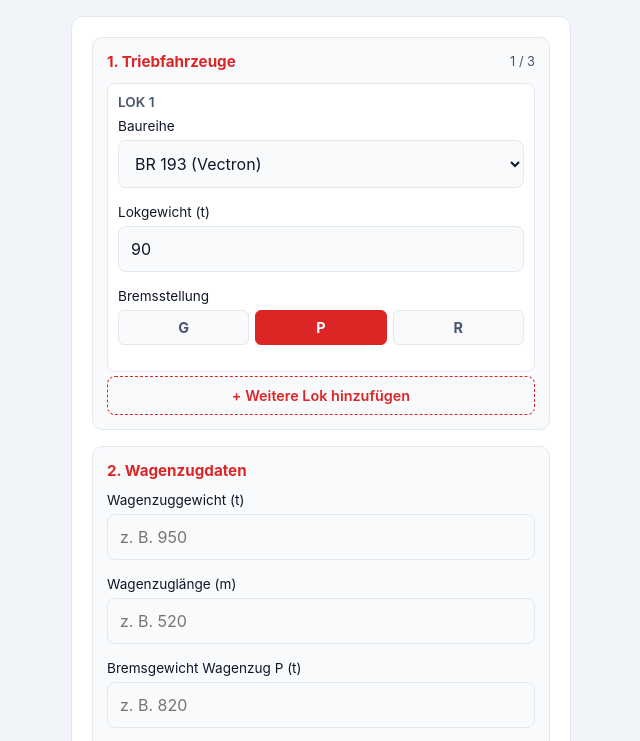
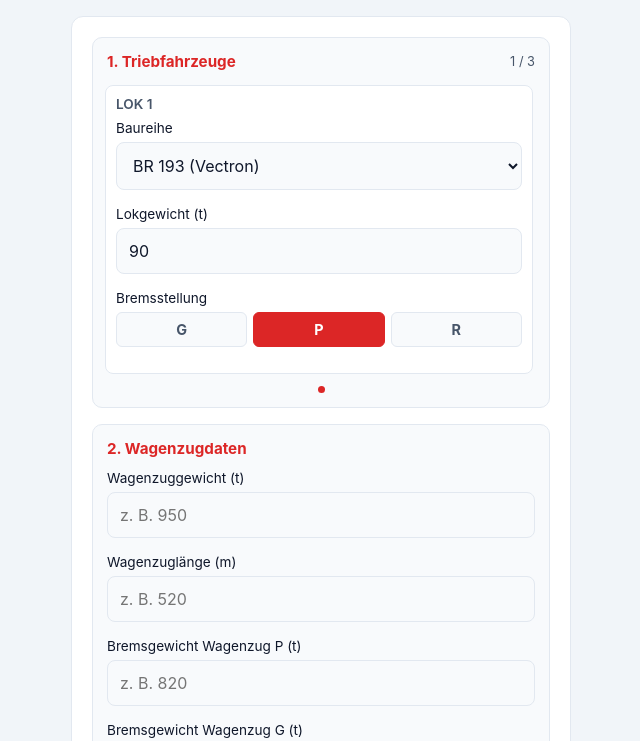
Before and after one commit to jimknopf6782/tf-assistent, a plain HTML site: page index.html in a window 1280 px wide. Both pictures are taken after a click on the button "Bremsberechnung". Shown: the part 52-793 px from the top of the page, without its empty margins (319-959 px from the left). Drawn offline with Linux system fonts and the light colour scheme.

Commit message:
Add files via upload

```diff
--- a/index.html
+++ b/index.html
@@ -295,16 +295,66 @@
       align-items: center;
     }
 
+    .lok-carousel {
+      display: flex;
+      overflow-x: auto;
+      scroll-snap-type: x mandatory;
+      -webkit-overflow-scrolling: touch;
+      scrollbar-width: none;
+      gap: 10px;
+      margin: 0 -2px;
+      padding: 2px;
+    }
+
+    .lok-carousel::-webkit-scrollbar {
+      display: none;
+    }
+
     .lok-item {
       background: var(--card-bg);
       border: 1px solid var(--border);
       border-radius: 8px;
       padding: 10px;
-      margin-bottom: 10px;
-    }
-
-    .lok-item:last-child {
-      margin-bottom: 0;
+      flex: 0 0 100%;
+      scroll-snap-align: start;
+      box-sizing: border-box;
+    }
+
+    .lok-add-card {
+      flex: 0 0 100%;
+      scroll-snap-align: start;
+      box-sizing: border-box;
+      display: flex;
+      flex-direction: column;
+      align-items: center;
+      justify-content: center;
+      gap: 10px;
+      border: 2px dashed var(--border);
+      border-radius: 8px;
+      min-height: 180px;
+      color: var(--accent);
+      cursor: pointer;
+      background: none;
+      font-weight: 600;
+      font-size: 0.9rem;
+    }
+
+    .lok-dots {
+      display: flex;
+      justify-content: center;
+      gap: 6px;
+      margin-top: 10px;
+    }
+
+    .lok-dot {
+      width: 7px;
+      height: 7px;
+      border-radius: 50%;
+      background: var(--border);
+    }
+
+    .lok-dot.active {
+      background: var(--accent);
     }
 
     .lok-header {
@@ -844,9 +894,8 @@
           <span id="b408-lok-count" style="font-size: 0.8rem; color: var(--text-muted); font-weight: 400;">1 / 3</span>
         </div>
 
-        <div id="b408-lok-container"></div>
-
-        <button id="b408-btn-add-lok" class="btn-add" onclick="b408AddLok()">+ Weitere Lok hinzufügen</button>
+        <div id="b408-lok-container" class="lok-carousel"></div>
+        <div id="b408-lok-dots" class="lok-dots"></div>
       </div>
 
       <div class="section-card">
@@ -869,9 +918,10 @@
 
         <div class="form-group">
           <label for="b408-wagen-g">Bremsgewicht Wagenzug G (t)</label>
-          <input type="text" id="b408-wagen-g" placeholder="z. B. 0 (falls vorhanden)" inputmode="numeric" enterkeyhint="done" onkeydown="if(event.key==='Enter')this.blur()">
+          <input type="text" id="b408-wagen-g" placeholder="z. B. 150" inputmode="numeric" enterkeyhint="done" onkeydown="if(event.key==='Enter')this.blur()">
         </div>
 
+        <label style="display: block; margin-bottom: 6px;">Methode für Längenabzug</label>
         <div class="rule-switcher">
           <button id="b408-rule-ril" class="rule-btn active" onclick="b408SetRuleMode('RIL')">Ril 408</button>
           <button id="b408-rule-evu" class="rule-btn" onclick="b408SetRuleMode('EVU')">BRW-EVU</button>
@@ -1094,6 +1144,7 @@
 
       // Bremsberechnung: erste Lok anlegen
       b408AddLok();
+      document.getElementById('b408-lok-container').addEventListener('scroll', b408CarouselScrolled);
 
       // Gespeicherten Regel-Modus (Ril 408 / BRW-EVU) wiederherstellen
       try {
@@ -1214,13 +1265,19 @@
       });
       b408RenderLoks();
       b408AutoCheckMass();
+      const container = document.getElementById("b408-lok-container");
+      const newIndex = b408Loks.length - 1;
+      b408LastActiveIndex = newIndex;
+      container.scrollTo({ left: newIndex * container.clientWidth, behavior: 'smooth' });
     }
 
     function b408RemoveLok(id) {
       if (b408Loks.length <= 1) return;
       b408Loks = b408Loks.filter(l => l.id !== id);
+      b408LastActiveIndex = 0;
       b408RenderLoks();
       b408AutoCheckMass();
+      document.getElementById('b408-lok-container').scrollTo({ left: 0, behavior: 'smooth' });
     }
 
     function b408SetLokType(id, type) {
@@ -1287,8 +1344,47 @@
         container.appendChild(lokElement);
       });
 
+      // Add-Lok-Karte ans Ende hängen, solange die Obergrenze (3) nicht erreicht ist
+      if (b408Loks.length < 3) {
+        const addCard = document.createElement("div");
+        addCard.className = "lok-add-card";
+        addCard.onclick = b408AddLok;
+        addCard.innerHTML = `
+          <svg viewBox="0 0 64 64" width="36" height="36" fill="none" stroke="currentColor" stroke-width="3.5" stroke-linecap="round" stroke-linejoin="round">
+            <rect x="10" y="22" width="36" height="18" rx="3"/>
+            <rect x="18" y="12" width="14" height="10" rx="2"/>
+            <circle cx="20" cy="44" r="4"/>
+            <circle cx="36" cy="44" r="4"/>
+            <line x1="46" y1="30" x2="54" y2="30"/>
+          </svg>
+          <span>+ Lok hinzufügen</span>
+        `;
+        container.appendChild(addCard);
+      }
+
+      // Punkte-Indikator (eine pro Lok, nicht für die Add-Karte)
+      const dotsEl = document.getElementById("b408-lok-dots");
+      dotsEl.innerHTML = b408Loks.map((_, i) => `<span class="lok-dot ${i === b408LastActiveIndex ? 'active' : ''}"></span>`).join('');
+
       document.getElementById("b408-lok-count").innerText = `${b408Loks.length} / 3`;
-      document.getElementById("b408-btn-add-lok").disabled = (b408Loks.length >= 3);
+    }
+
+    // Verfolgt, welche Lok-Karte gerade im sichtbaren Bereich des Karussells ist,
+    // damit der Punkte-Indikator mitwandert und nach "+ Lok hinzufügen" automatisch
+    // zur neuen Karte gescrollt wird.
+    let b408LastActiveIndex = 0;
+
+    function b408CarouselScrolled() {
+      const container = document.getElementById("b408-lok-container");
+      const cardWidth = container.clientWidth;
+      if (!cardWidth) return;
+      const index = Math.round(container.scrollLeft / cardWidth);
+      if (index !== b408LastActiveIndex && index < b408Loks.length) {
+        b408LastActiveIndex = index;
+        document.querySelectorAll('#b408-lok-dots .lok-dot').forEach((dot, i) => {
+          dot.classList.toggle('active', i === index);
+        });
+      }
     }
 
     // Automatische Anpassung je nach Wagenzuggewicht (> 800 t -> G, sonst -> P).
```
